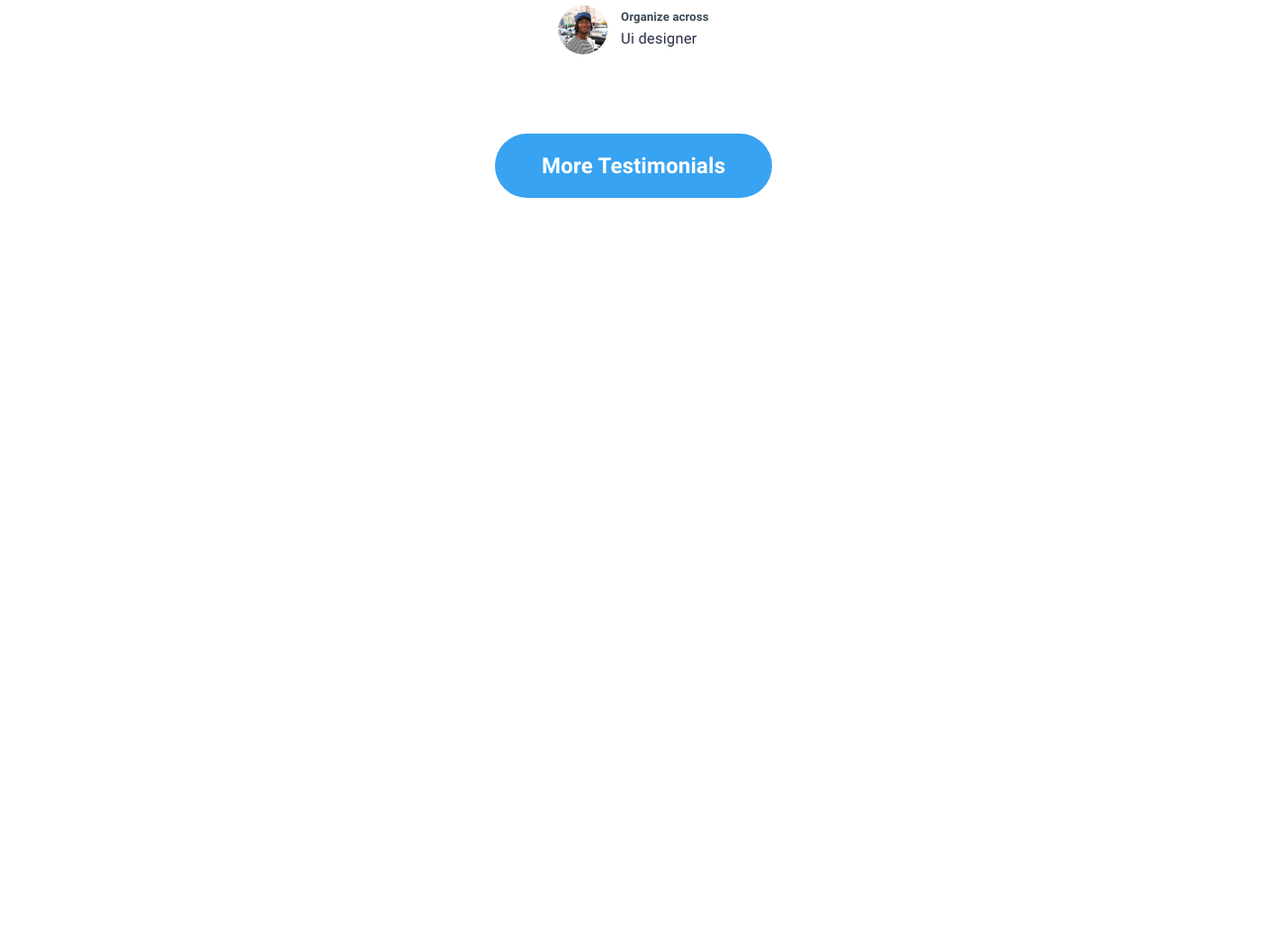
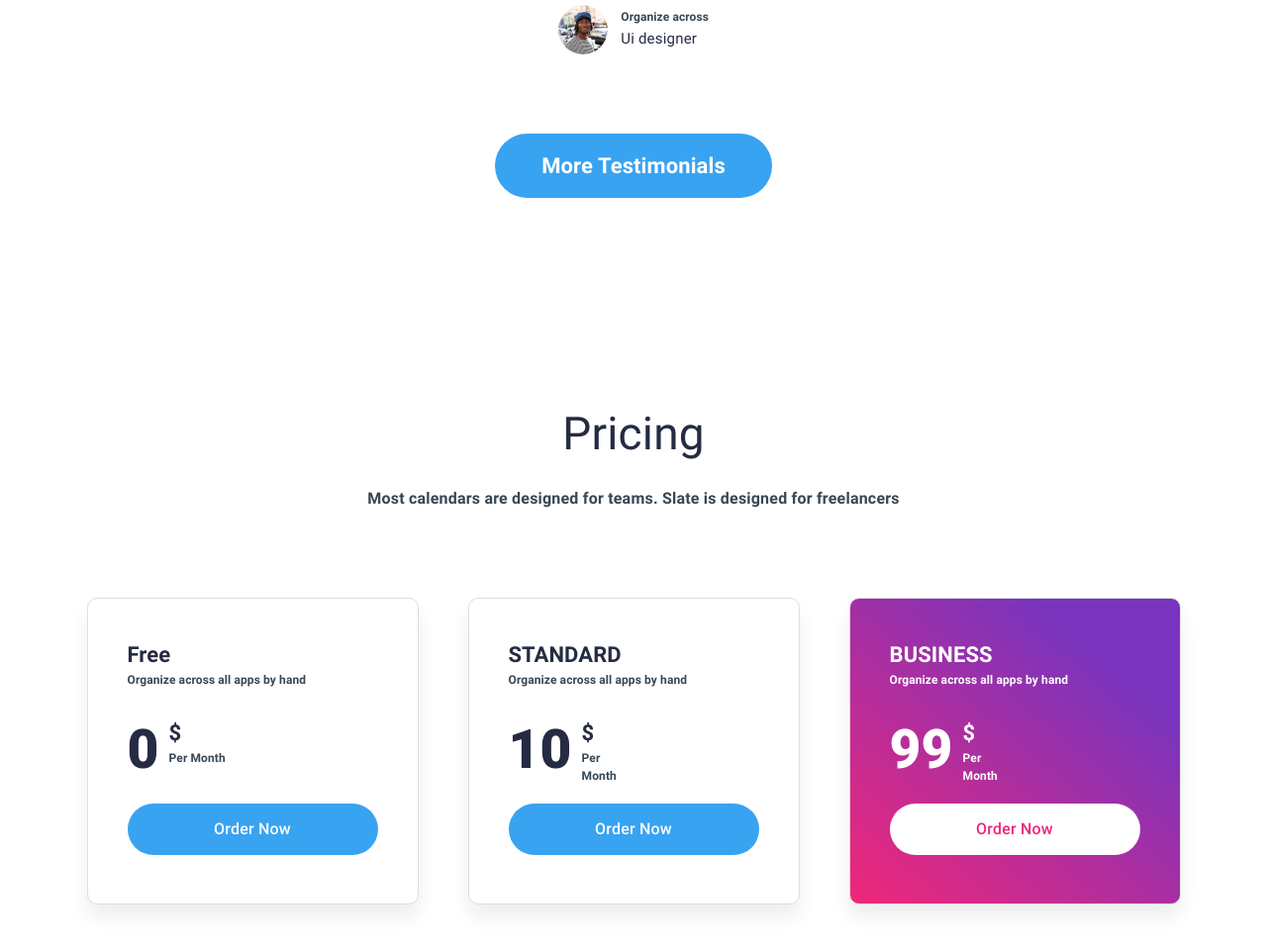
Before and after one commit to LeVHoangduc/FigmaLP, a plain HTML site: page src/index.html in a window 1280 px wide. Shown: the part 5206-6166 px from the top of the page at 99% size. Before the commit the page ends 5506 px from the top, so only its background shows below. Drawn offline with Linux system fonts and the light colour scheme.

Commit message:
create pricing section

```diff
--- a/src/assets/css/global.css
+++ b/src/assets/css/global.css
@@ -18,7 +18,7 @@
 }
 
 /*-----------------------------------------*\
-  #GLOBAL ELEMENTS's CSS
+  #GLOBAL ELEMENTS
 \*-----------------------------------------*/
 
 a {
@@ -78,7 +78,7 @@ h5 {
 }
 
 /*-----------------------------------------*\
-  #GLOBAL CLASSES's CSS
+  #GLOBAL CLASSES
 \*-----------------------------------------*/
 
 .content {
--- /dev/null
+++ b/src/assets/css/pricing.css
@@ -0,0 +1,68 @@
+.pricing {
+  height: 734px;
+
+  display: flex;
+  flex-direction: column;
+  align-items: center;
+}
+
+.pricing__title {
+  margin-top: 110px;
+}
+
+.pricing__message {
+  margin-top: 27px;
+  margin-bottom: 90px;
+}
+
+.pricing__pricing-list {
+  display: flex;
+  flex-direction: row;
+  justify-content: center;
+  gap: 50px;
+}
+
+.pricing__card {
+  width: 335px;
+  height: 310px;
+  box-sizing: border-box;
+
+  padding: 40px;
+
+  display: flex;
+  flex-direction: column;
+  justify-content: flex-start;
+  gap: 27.5px;
+
+  background-color: var(--bg-light-color);
+  border: 1px solid #dedede;
+  border-radius: 10px;
+  box-shadow: 0px 13px 19px rgba(0, 0, 0, 0.07);
+
+  transition: transform 0.2s ease;
+}
+
+.pricing__card:hover {
+  transform: scale(1.1);
+}
+
+.pricing__card--highlight {
+  background: var(--bg-gradient-color);
+}
+
+.pricing__card__price {
+  display: flex;
+  flex-direction: row;
+  align-items: flex-start;
+  gap: 10px;
+
+  padding: 0px;
+
+  width: 110px;
+  height: 61px;
+}
+
+.pricing__card__btn {
+  width: 100%;
+  height: 52px;
+}
--- a/src/index.html
+++ b/src/index.html
@@ -23,6 +23,7 @@
       href="./assets/css/testimonial.css"
       type="text/css"
     />
+    <link rel="stylesheet" href="./assets/css/pricing.css" type="text/css" />
     <!-- end css main -->
   </head>
   <body>
@@ -302,8 +303,74 @@
         >
           More Testimonials
         </button>
-        <!-- End testimonial section -->
       </section>
+      <!-- End testimonial section -->
+
+      <!-- Start pricing section -->
+      <section class="pricing">
+        <h2 class="pricing__title text text--dark">Pricing</h2>
+        <h4 class="pricing__message text text--gray text--center">
+          Most calendars are designed for teams. Slate is designed for
+          freelancers
+        </h4>
+        <ul class="pricing__pricing-list">
+          <li class="pricing__card">
+            <div class="pricing__card__title">
+              <h3 class="text text--dark">Free</h3>
+              <h5 class="text text--gray">Organize across all apps by hand</h5>
+            </div>
+            <div class="pricing__card__price">
+              <h1 class="text text--dark">0</h1>
+              <div class="col">
+                <h3 class="text text--dark">$</h3>
+                <h5 class="text text--gray">Per Month</h5>
+              </div>
+            </div>
+            <button
+              class="pricing__card__btn btn btn--secondary text text--light text--small"
+            >
+              Order Now
+            </button>
+          </li>
+          <li class="pricing__card">
+            <div class="pricing__card__title">
+              <h3 class="text text--dark">STANDARD</h3>
+              <h5 class="text text--gray">Organize across all apps by hand</h5>
+            </div>
+            <div class="pricing__card__price">
+              <h1 class="text text--dark">10</h1>
+              <div class="col">
+                <h3 class="text text--dark">$</h3>
+                <h5 class="text text--gray">Per Month</h5>
+              </div>
+            </div>
+            <button
+              class="pricing__card__btn btn btn--secondary text text--light text--small"
+            >
+              Order Now
+            </button>
+          </li>
+          <li class="pricing__card pricing__card--highlight">
+            <div class="pricing__card__title">
+              <h3 class="text text--light">BUSINESS</h3>
+              <h5 class="text text--light">Organize across all apps by hand</h5>
+            </div>
+            <div class="pricing__card__price">
+              <h1 class="text text--light">99</h1>
+              <div>
+                <h3 class="text text--light">$</h3>
+                <h5 class="text text--light">Per Month</h5>
+              </div>
+            </div>
+            <button
+              class="pricing__card__btn btn btn--light text text--primary text--small"
+            >
+              Order Now
+            </button>
+          </li>
+        </ul>
+      </section>
+      <!-- End pricing section -->
     </div>
   </body>
 </html>
```
